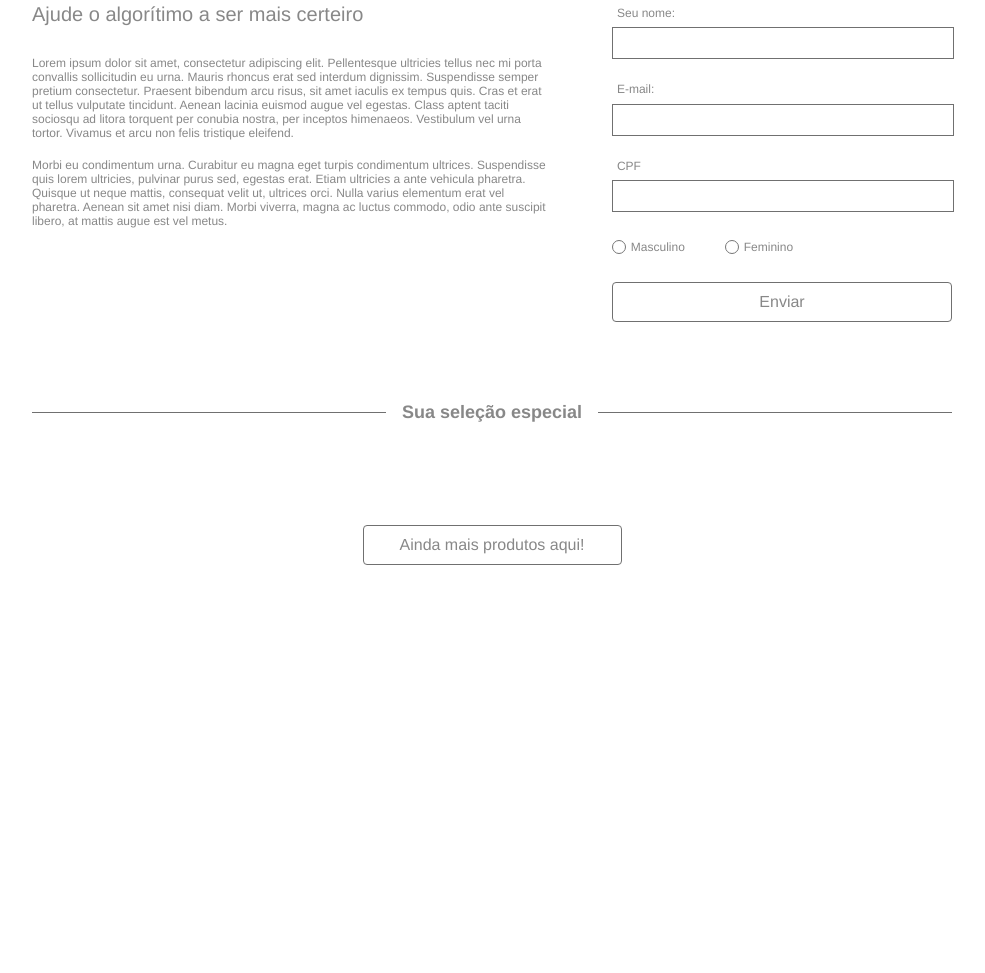
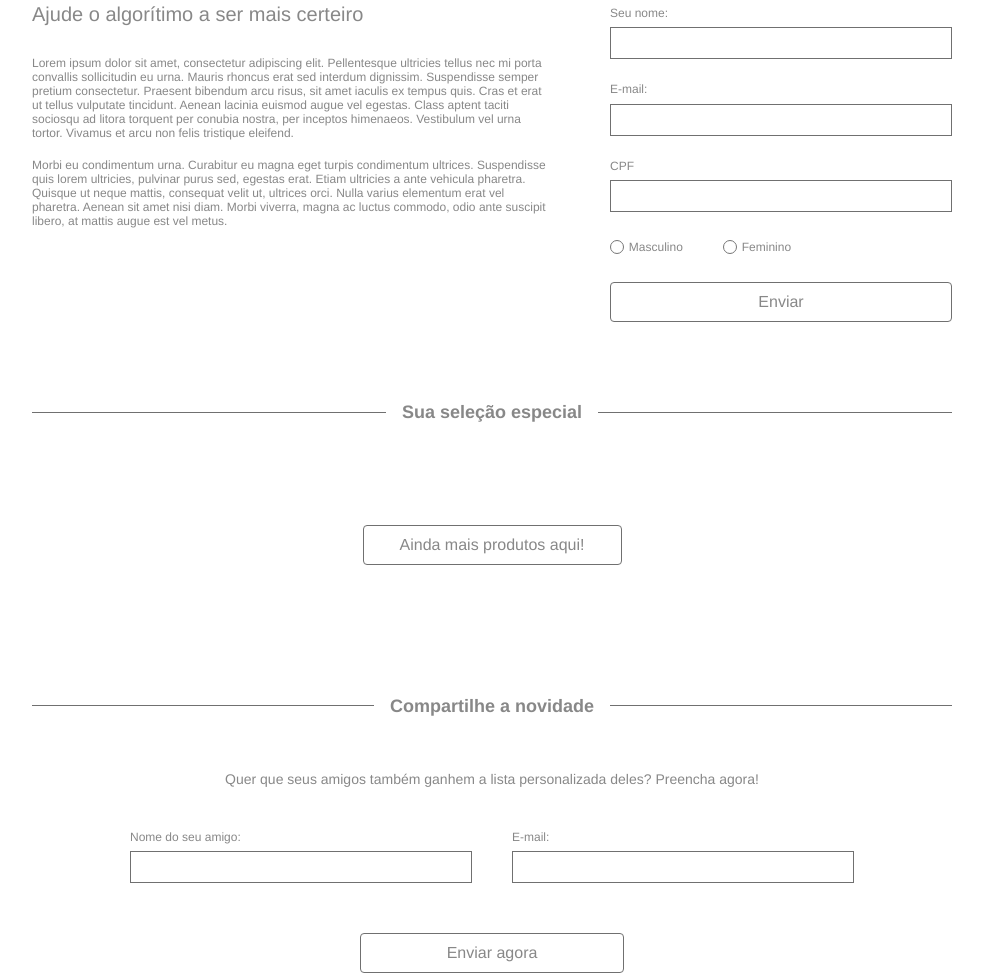
Before and after one commit to ruanpablom/desafio_linx, a plain HTML site: page index.html in a window 1280 px wide. Shown: the part 400-1373 px from the top of the page, without its empty margins (148-1133 px from the left). Before the commit the page ends 965 px from the top, so only its background shows below. Drawn offline with Linux system fonts and the light colour scheme; no server answers.

Commit message:
feature: share

```diff
--- a/index.html
+++ b/index.html
@@ -9,6 +9,7 @@
   <link rel="stylesheet" href="styles/page-container.css">
   <link rel="stylesheet" href="styles/section-alg.css">
   <link rel="stylesheet" href="styles/section-products.css">
+  <link rel="stylesheet" href="styles/section-share.css">
 </head>
 <body>
   <div class="page-container">
@@ -67,6 +68,26 @@
         <div id="products-container"></div>
         <button id="load-more" type="button">Ainda mais produtos aqui!</button>
       </section>
+      <section class="share">
+        <div class="title">
+          <div class="divisor"></div>
+          <strong>Compartilhe a novidade</strong>
+        </div>
+        <span>Quer que seus amigos também ganhem a lista personalizada deles? Preencha agora!</span>
+        <form>
+          <div class="inputs">
+            <div class="input-item">
+              <label for="name">Nome do seu amigo:</label>
+              <input type="text" name="name">
+            </div>
+            <div class="input-item">
+              <label for="email">E-mail:</label>
+              <input type="text" name="email">
+            </div>
+          </div>
+          <button type="submit">Enviar agora</button>
+        </form>
+      </section>
     </div>
   </div>
   <script src="scripts/fetch.js"></script>
--- a/styles/page-container.css
+++ b/styles/page-container.css
@@ -10,3 +10,40 @@
   flex-direction: column;
   width: 57.5rem;
 }
+
+.title{
+  display: flex;
+  flex-direction: column;
+  width: 100%;
+  align-items: center;
+}
+
+.title .divisor{
+  border-top: 1px solid #707070;
+  width: 100%;
+}
+
+.title strong{
+  font-size: 1.125rem;
+  color: #888888;
+  margin-top: -0.65rem;
+  background: #FFFFFF;
+  padding: 0 1rem 0 1rem;
+}
+
+form input{
+  height: 1.87rem;
+  background: #FFFFFF 0% 0% no-repeat padding-box;
+  border: 1px solid #707070;
+  margin-top: 0.4rem;
+  width: 21.25rem;
+}
+
+form input, lablel {
+  display: block;
+}
+
+form label{
+  font-size: 0.75rem;
+  color: #888888;
+}
--- a/styles/section-alg.css
+++ b/styles/section-alg.css
@@ -19,22 +19,6 @@
 .alg .text-alg p{
   color: #888888;
   font-size: 0.75rem;
-}
-
-.alg form {
-  width: 21.25rem;
-}
-
-.alg form input{
-  height: 1.87rem;
-  background: #FFFFFF 0% 0% no-repeat padding-box;
-  border: 1px solid #707070;
-  margin-top: 0.4rem;
-}
-
-.alg form input, lablel {
-  display: block;
-  width: 100%;
 }
 
 .alg form .input-item + .input-item {
@@ -61,9 +45,7 @@
   width: 0.87rem;
 }
 
-.alg form label{
-  font-size: 0.75rem;
-  color: #888888;
+.alg form .checkboxes label{
   margin-left: 0.31rem;
 }
 
--- a/styles/section-products.css
+++ b/styles/section-products.css
@@ -4,26 +4,6 @@
   align-items: center;
   margin-top: 5.625rem;
   width: 100%;
-}
-
-.products .title{
-  display: flex;
-  flex-direction: column;
-  width: 100%;
-  align-items: center;
-}
-
-.products .title .divisor{
-  border-top: 1px solid #707070;
-  width: 100%;
-}
-
-.products .title strong{
-  font-size: 1.125rem;
-  color: #888888;
-  margin-top: -0.65rem;
-  background: #FFFFFF;
-  padding: 0 1rem 0 1rem;
 }
 
 .products button{
--- /dev/null
+++ b/styles/section-share.css
@@ -0,0 +1,35 @@
+.share{
+  display: flex;
+  flex-direction: column;
+  width: 100%;
+  margin-top: 8.75rem;
+  align-items: center;
+}
+
+.share span{
+  font-size: 0.875rem;
+  color: #888888;
+  margin-top: 3.375rem;
+}
+
+.share form {
+  display: flex;
+  flex-direction: column;
+  align-items: center;
+}
+
+.share form .inputs{
+  display: inline-flex;
+  gap: 2.5rem;
+  margin-top: 2.5rem;
+}
+
+.share form button{
+  background: #FFFFFF 0% 0% no-repeat padding-box;
+  border: 1px solid #707070;
+  border-radius: 4px;
+  color: #888888;
+  font-size: 1rem;
+  padding: 0.625rem 5.375rem;
+  margin-top: 3.125rem;
+}
```
